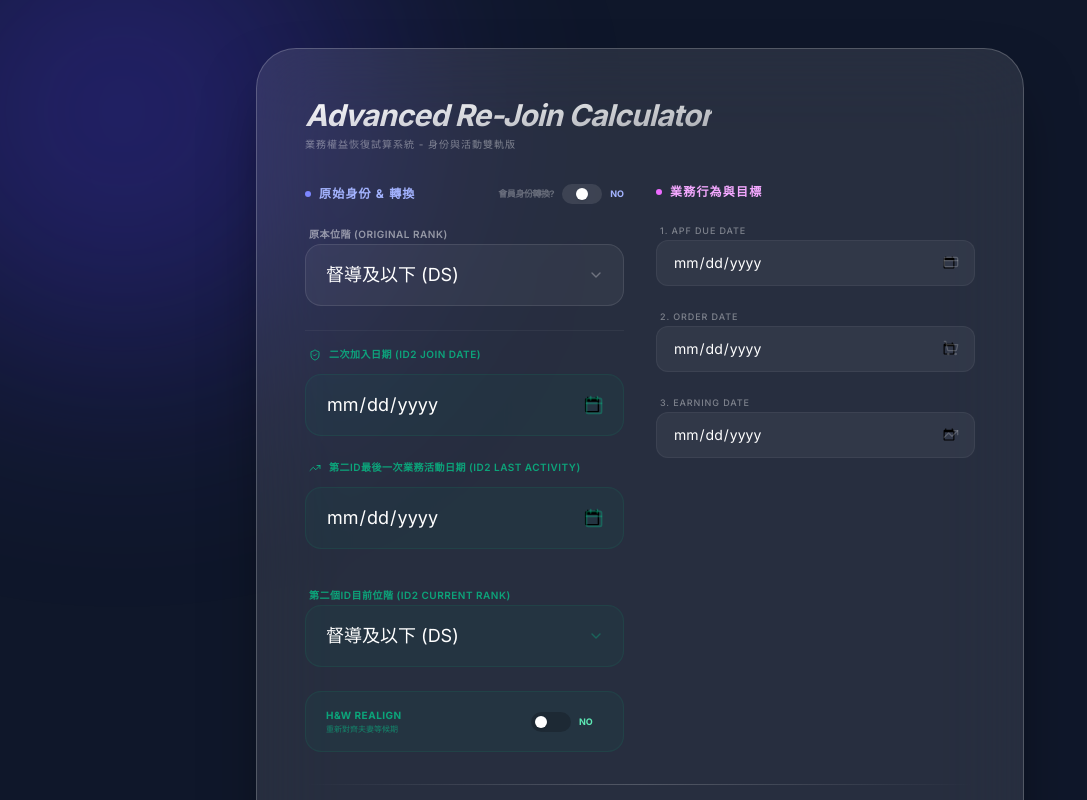
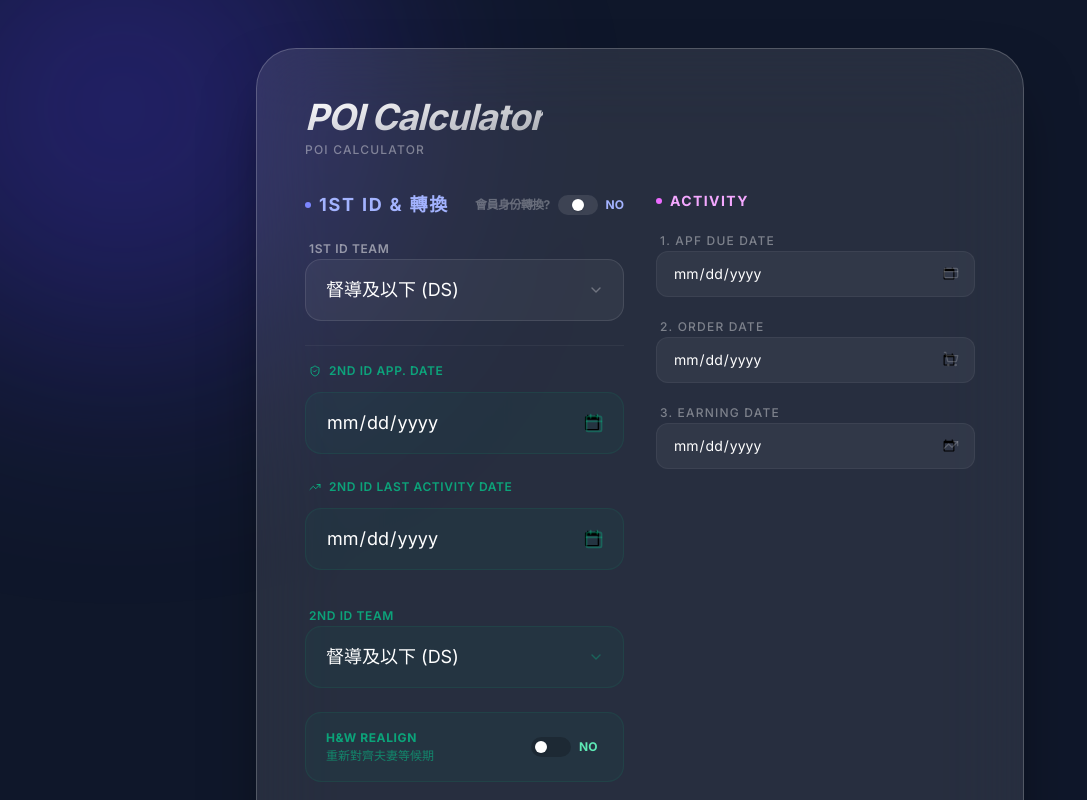
Before and after one commit to emilychen89405264-prog/POI-Calculator, a React (Vite) app: page / in a window 1280 px wide. Shown: the top 800 px of the page, without its empty margins (0-1087 px from the left). Built offline with nearby package versions, Linux system fonts and the light colour scheme.

Commit message:
Update App.tsx

```diff
--- a/src/App.tsx
+++ b/src/App.tsx
@@ -144,10 +144,10 @@ export default function App() {
         <div className="flex flex-col gap-8">
           <header className="flex flex-col sm:flex-row sm:items-center justify-between gap-4">
             <div className="space-y-1">
-              <h1 className="text-3xl font-bold tracking-tight bg-gradient-to-br from-white to-white/60 bg-clip-text text-transparent italic">
-                Advanced Re-Join Calculator
+              <h1 className="text-4xl font-bold tracking-tight bg-gradient-to-br from-white to-white/60 bg-clip-text text-transparent italic">
+                POI Calculator
               </h1>
-              <p className="text-white/40 text-[10px] tracking-widest uppercase font-medium">業務權益恢復試算系統 - 身份與活動雙軌版</p>
+              <p className="text-white/40 text-[12px] tracking-widest uppercase font-medium">POI Calculator</p>
             </div>
           </header>
 
@@ -156,22 +156,22 @@ export default function App() {
               <div className="flex items-center justify-between mb-4">
                 <div className="flex items-center gap-2">
                   <div className="w-1.5 h-1.5 rounded-full bg-indigo-400"></div>
-                  <h2 className="text-xs font-bold text-indigo-300 uppercase tracking-widest">原始身份 & 轉換</h2>
+                  <h2 className="text-lg font-bold text-indigo-300 uppercase tracking-widest">1st ID & 轉換</h2>
                 </div>
                 <div className="flex items-center gap-2">
-                  <span className="text-[9px] text-white/30 uppercase font-bold tracking-tighter">會員身份轉換?</span>
+                  <span className="text-[12px] text-white/30 uppercase font-bold tracking-tighter">會員身份轉換?</span>
                   <button
                     onClick={() => setIsConversionMode(!isConversionMode)}
                     className={`relative w-10 h-5 rounded-full transition-colors ${isConversionMode ? 'bg-indigo-500' : 'bg-white/10'}`}
                   >
                     <motion.div animate={{ x: isConversionMode ? 20 : 2 }} className="absolute top-1 left-3 w-3 h-3 bg-white rounded-full shadow-sm" />
                   </button>
-                  <span className="text-[9px] font-bold text-indigo-300">{isConversionMode ? 'YES' : 'NO'}</span>
+                  <span className="text-[12px] font-bold text-indigo-300">{isConversionMode ? 'YES' : 'NO'}</span>
                 </div>
               </div>
 
               <div className="space-y-3">
-                <label className="text-[10px] font-semibold text-white/50 uppercase tracking-wider ml-1">原本位階 (Original Rank)</label>
+                <label className="text-[12px] font-semibold text-white/50 uppercase tracking-wider ml-1">1st ID Team</label>
                 <div className="relative group">
                   <select
                     value={originalRank}
@@ -189,7 +189,7 @@ export default function App() {
               <AnimatePresence>
                 {isConversionMode && (
                   <motion.div initial={{ opacity: 0, height: 0 }} animate={{ opacity: 1, height: 'auto' }} exit={{ opacity: 0, height: 0 }} className="space-y-3 border-l-2 border-fuchsia-500/30 pl-4 mt-2">
-                    <label className="text-[10px] font-semibold text-fuchsia-300 uppercase tracking-wider ml-1">身份轉換日期 (Resignation Date)</label>
+                    <label className="text-[12px] font-semibold text-fuchsia-300 uppercase tracking-wider ml-1">身份轉換日期 (Resignation Date)</label>
                     <div className="relative group">
                       <input type="date" value={conversionDate} onChange={(e) => setConversionDate(e.target.value)} className="w-full bg-fuchsia-500/5 border border-fuchsia-500/20 rounded-2xl px-5 py-4 focus:outline-none focus:border-fuchsia-400 transition-colors text-lg text-white appearance-none" />
                       <ArrowLeftRight className="absolute right-5 top-1/2 -translate-y-1/2 w-5 h-5 text-fuchsia-400/30 group-focus-within:text-fuchsia-400 transition-colors pointer-events-none" />
@@ -201,8 +201,8 @@ export default function App() {
               <div className="h-px w-full bg-white/5 my-4"></div>
 
               <div className="space-y-3">
-                <label className="text-[10px] font-semibold text-emerald-400/70 uppercase tracking-wider ml-1 flex items-center gap-2">
-                  <ShieldCheck className="w-3 h-3" /> 二次加入日期 (ID2 Join Date)
+                <label className="text-[12px] font-semibold text-emerald-400/70 uppercase tracking-wider ml-1 flex items-center gap-2">
+                  <ShieldCheck className="w-3 h-3" /> 2nd ID App. date
                 </label>
                 <div className="relative group">
                   <input type="date" value={secondIdJoinDate} onChange={(e) => setSecondIdJoinDate(e.target.value)} className="w-full bg-emerald-500/5 border border-emerald-500/10 rounded-2xl px-5 py-4 focus:outline-none focus:border-emerald-400 transition-colors text-lg text-white appearance-none" />
@@ -211,8 +211,8 @@ export default function App() {
               </div>
 
               <div className="space-y-3">
-                <label className="text-[10px] font-semibold text-emerald-400/70 uppercase tracking-wider ml-1 flex items-center gap-2">
-                  <TrendingUp className="w-3 h-3" /> 第二ID最後一次業務活動日期 (ID2 Last Activity)
+                <label className="text-[12px] font-semibold text-emerald-400/70 uppercase tracking-wider ml-1 flex items-center gap-2">
+                  <TrendingUp className="w-3 h-3" /> 2nd ID last activity date
                 </label>
                 <div className="relative group">
                   <input type="date" value={secondIdLastActivityDate} onChange={(e) => setSecondIdLastActivityDate(e.target.value)} className="w-full bg-emerald-500/5 border border-emerald-500/10 rounded-2xl px-5 py-4 focus:outline-none focus:border-emerald-400 transition-colors text-lg text-white appearance-none" />
@@ -223,7 +223,7 @@ export default function App() {
               {!isConversionMode && (
                 <>
                   <div className="space-y-3 pt-2">
-                    <label className="text-[10px] font-semibold text-emerald-400/70 uppercase tracking-wider ml-1">第二個ID目前位階 (ID2 Current Rank)</label>
+                    <label className="text-[12px] font-semibold text-emerald-400/70 uppercase tracking-wider ml-1">2nd ID team</label>
                     <div className="relative group">
                       <select value={secondIdRank} onChange={(e) => setSecondIdRank(e.target.value as Rank)} className="w-full bg-emerald-500/5 border border-emerald-500/10 rounded-2xl px-5 py-4 appearance-none focus:outline-none focus:border-emerald-400 transition-colors text-lg text-white cursor-pointer">
                         <option value={Rank.SUPERVISOR} className="bg-slate-900">督導及以下 (DS)</option>
@@ -236,8 +236,8 @@ export default function App() {
 
                   <div className="flex items-center justify-between bg-emerald-500/5 border border-emerald-500/10 rounded-2xl px-5 py-4 mt-2">
                     <div className="flex flex-col">
-                      <label className="text-[10px] font-bold text-emerald-400/70 uppercase tracking-wider">H&W Realign</label>
-                      <span className="text-[8px] text-emerald-400/50">重新對齊夫妻等候期</span>
+                      <label className="text-[12px] font-bold text-emerald-400/70 uppercase tracking-wider">H&W Realign</label>
+                      <span className="text-[12px] text-emerald-400/50">重新對齊夫妻等候期</span>
                     </div>
                     <div className="flex items-center gap-2">
                       <button
@@ -246,7 +246,7 @@ export default function App() {
                       >
                         <motion.div animate={{ x: hwRealign ? 20 : 2 }} className="absolute top-1 left-[2px] w-3 h-3 bg-white rounded-full shadow-sm" />
                       </button>
-                      <span className="text-[9px] font-bold text-emerald-300 w-6">{hwRealign ? 'YES' : 'NO'}</span>
+                      <span className="text-[12px] font-bold text-emerald-300 w-6">{hwRealign ? 'YES' : 'NO'}</span>
                     </div>
                   </div>
                 </>
@@ -256,26 +256,26 @@ export default function App() {
             <div className="space-y-6">
               <div className="flex items-center gap-2 mb-4">
                 <div className="w-1.5 h-1.5 rounded-full bg-fuchsia-400"></div>
-                <h2 className="text-xs font-bold text-fuchsia-300 uppercase tracking-widest">業務行為與目標</h2>
+                <h2 className="text-sm font-bold text-fuchsia-300 uppercase tracking-widest">Activity</h2>
               </div>
 
               <div className="grid grid-cols-1 gap-4">
                 <div className="space-y-2">
-                  <label className="text-[9px] font-medium text-white/40 uppercase tracking-widest px-1">1. APF Due Date</label>
+                  <label className="text-[12px] font-medium text-white/40 uppercase tracking-widest px-1">1. APF Due Date</label>
                   <div className="relative">
                     <input type="date" value={apfDueDate} onChange={e => setApfDueDate(e.target.value)} className="w-full bg-white/5 border border-white/5 rounded-xl px-4 py-3 text-sm focus:border-fuchsia-500 transition-all text-white" />
                     <CreditCard className="absolute right-4 top-3.5 w-4 h-4 text-white/20" />
                   </div>
                 </div>
                 <div className="space-y-2">
-                  <label className="text-[9px] font-medium text-white/40 uppercase tracking-widest px-1">2. Order Date</label>
+                  <label className="text-[12px] font-medium text-white/40 uppercase tracking-widest px-1">2. Order Date</label>
                   <div className="relative">
                     <input type="date" value={lastOrderDate} onChange={e => setLastOrderDate(e.target.value)} className="w-full bg-white/5 border border-white/5 rounded-xl px-4 py-3 text-sm focus:border-fuchsia-500 transition-all text-white" />
                     <ShoppingCart className="absolute right-4 top-3.5 w-4 h-4 text-white/20" />
                   </div>
                 </div>
                 <div className="space-y-2">
-                  <label className="text-[9px] font-medium text-white/40 uppercase tracking-widest px-1">3. Earning Date</label>
+                  <label className="text-[12px] font-medium text-white/40 uppercase tracking-widest px-1">3. Earning Date</label>
                   <div className="relative">
                     <input type="date" value={lastEarningDate} onChange={e => setLastEarningDate(e.target.value)} className="w-full bg-white/5 border border-white/5 rounded-xl px-4 py-3 text-sm focus:border-fuchsia-500 transition-all text-white" />
                     <TrendingUp className="absolute right-4 top-3.5 w-4 h-4 text-white/20" />
@@ -313,7 +313,7 @@ export default function App() {
                 <>
                   <div className="space-y-6 w-full">
                     <div className="space-y-2">
-                      <span className="text-[10px] font-bold text-white/40 uppercase tracking-[0.3em]">最終符合重新加入資格日期 (ID1)</span>
+                      <span className="text-[12px] font-bold text-white/40 uppercase tracking-[0.3em]">最終符合重新加入資格日期 (ID1)</span>
                       <div className="flex items-baseline gap-2 sm:gap-4 flex-wrap justify-center font-mono text-white">
                         <span className="text-5xl sm:text-7xl font-black tracking-tighter">{calculationResult.reEntryDate.split('-')[0]}</span>
                         <span className="text-3xl sm:text-5xl font-light text-white/60">/</span>
@@ -325,9 +325,9 @@ export default function App() {
                   </div>
 
                   <div className="flex flex-col gap-3 items-center w-full">
-                    <div className={`px-5 py-2 rounded-full border text-[11px] font-bold uppercase tracking-wider flex items-center gap-2 ${calculationResult.sourceTimeline === 'activity' ? 'bg-fuchsia-500/20 border-fuchsia-500/40 text-fuchsia-200' : 'bg-indigo-500/20 border-indigo-500/40 text-indigo-200'}`}>
+                    <div className={`px-5 py-2 rounded-full border text-[12px] font-bold uppercase tracking-wider flex items-center gap-2 ${calculationResult.sourceTimeline === 'activity' ? 'bg-fuchsia-500/20 border-fuchsia-500/40 text-fuchsia-200' : 'bg-indigo-500/20 border-indigo-500/40 text-indigo-200'}`}>
                       {calculationResult.sourceTimeline === 'activity' ? <AlertCircle className="w-3.5 h-3.5" /> : <ArrowLeftRight className="w-3.5 h-3.5" />}
-                      {calculationResult.sourceTimeline === 'activity' ? '活動行為端' : '身份轉換端'}
+                      {calculationResult.sourceTimeline === 'activity' ? '無身份轉換' : '身份轉換'}
                     </div>
 
                     {secondIdJoinDate && (
@@ -340,25 +340,12 @@ export default function App() {
                         </div>
                         {calculationResult.complianceStatus === 'violation' && calculationResult.caseClosedReEntryDate && (
                           <div className="mt-2 text-center w-full bg-black/20 rounded-xl p-3 border border-red-500/20">
-                             <div className="text-[10px] uppercase font-bold tracking-widest text-red-300/80 mb-1">結案後可重新加入日期</div>
+                             <div className="text-[12px] uppercase font-bold tracking-widest text-red-300/80 mb-1">結案後可重新加入日期</div>
                              <div className="text-xl font-mono font-bold text-red-200">{calculationResult.caseClosedReEntryDate}</div>
                           </div>
                         )}
                       </motion.div>
                     )}
-
-                    <div className="grid grid-cols-2 gap-4 w-full max-w-sm pt-2">
-                      <div className={`p-4 rounded-2xl border text-center transition-all ${calculationResult.sourceTimeline === 'activity' ? 'bg-white/10 border-white/20 scale-105' : 'opacity-40 border-white/5'}`}>
-                        <div className="text-[8px] text-white/40 uppercase font-bold mb-1">活動端 ({calculationResult.activityWaitLabel})</div>
-                        <div className="text-sm font-mono font-bold text-white/80">{calculationResult.activityReEntry}</div>
-                      </div>
-                      {isConversionMode && (
-                        <div className={`p-4 rounded-2xl border text-center transition-all ${calculationResult.sourceTimeline === 'conversion' ? 'bg-white/10 border-white/20 scale-105' : 'opacity-40 border-white/5'}`}>
-                          <div className="text-[8px] text-white/40 uppercase font-bold mb-1">轉換端 ({calculationResult.conversionWaitLabel})</div>
-                          <div className="text-sm font-mono font-bold text-white/80">{calculationResult.conversionReEntry}</div>
-                        </div>
-                      )}
-                    </div>
                   </div>
 
                   <div className="flex items-start gap-2 bg-blue-500/10 border border-blue-500/20 rounded-2xl p-4 max-w-xl text-left">
@@ -372,7 +359,7 @@ export default function App() {
               ) : (
                 <div className="flex flex-col items-center gap-3 opacity-30">
                   <AlertCircle className="w-12 h-12" />
-                  <p className="text-xs uppercase tracking-widest">請輸入業務或轉換日期</p>
+                  <p className="text-sm uppercase tracking-widest">請輸入業務或轉換日期</p>
                 </div>
               )}
             </motion.div>
@@ -397,7 +384,7 @@ export default function App() {
                 setHwRealign(false);
                 setSecondIdRank(Rank.SUPERVISOR);
               }}
-              className="px-8 py-4 bg-white text-slate-900 font-black rounded-2xl hover:bg-white/90 transition-all text-xs uppercase tracking-[0.2em] shadow-lg active:scale-95"
+              className="px-8 py-4 bg-white text-slate-900 font-black rounded-2xl hover:bg-white/90 transition-all text-sm uppercase tracking-[0.2em] shadow-lg active:scale-95"
             >
               Reset Data
             </button>
```
